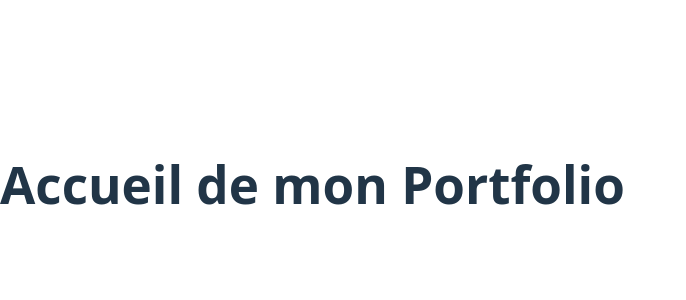
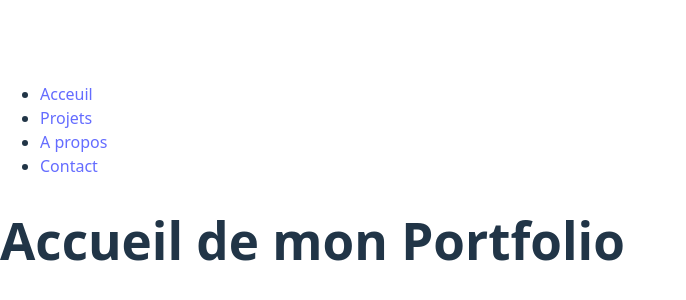
Before and after one commit to cocodelprado/portfolio-react, a React (Vite) app: page / in a window 1280 px wide. Shown: the part 216-516 px from the top of the page, without its empty margins (0-686 px from the left). Built offline with nearby package versions, Linux system fonts and the light colour scheme.

Commit message:
Ajout de la Navbar

```diff
--- a/src/App.jsx
+++ b/src/App.jsx
@@ -4,11 +4,12 @@ import Projects from './pages/Projects';
 import Contact from './pages/Contact';
 import About from './pages/About';
 import NotFound from './pages/NotFound';
+import Navbar from './components/Navbar';
 
 export default function App() {
   return (
     <BrowserRouter>
-      {/* Ta future Navbar ira ici */}
+      <Navbar />
       <Routes>
         <Route path='/' element={<Home />} />
         <Route path='/projects' element={<Projects />} />
--- /dev/null
+++ b/src/components/Navbar.jsx
@@ -0,0 +1,22 @@
+import { NavLink } from "react-router-dom";
+
+export default function Navbar() {
+    return (
+        <nav>
+            <ul>
+                <li>
+                    <NavLink to="/">Acceuil</NavLink>
+                    </li>
+                    <li>
+                        <NavLink to="/projects">Projets</NavLink>
+                    </li>
+                    <li>
+                        <NavLink to ="/about">A propos</NavLink>
+                    </li>
+                    <li>
+                        <NavLink to="/contact">Contact</NavLink>
+                </li>
+            </ul>
+        </nav>
+    );
+}
```
